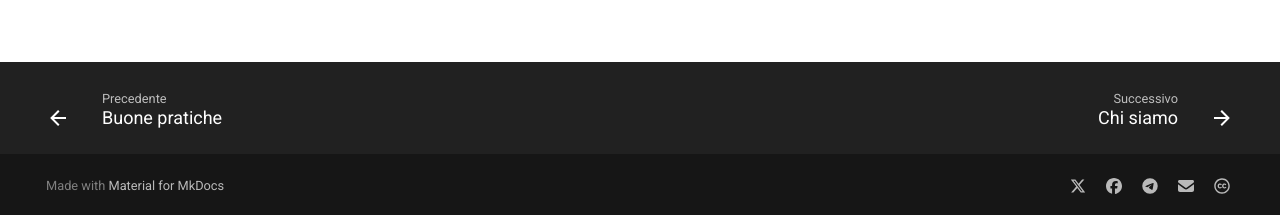
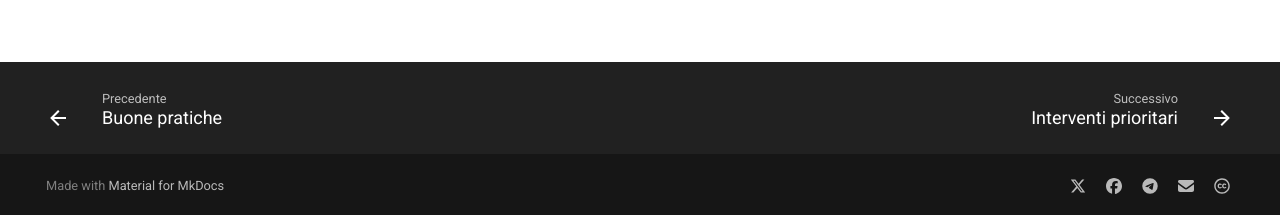
Before and after one commit to opendatasicilia/emergenza-idrica-sicilia, an MkDocs documentation site: the page built from docs/documenti-utili/index.md, in a window 1280 px wide. Shown: the part 682-897 px from the top of the page. Built offline with MkDocs 1.6.1 and Material for MkDocs 9.7.7, drawn with Linux system fonts in a browser that asks for light colours; comment, search, counter and statistics services are not loaded.

Commit message:
Update mkdocs.yml

```diff
--- a/mkdocs.yml
+++ b/mkdocs.yml
@@ -35,7 +35,7 @@
      - Dighe e prostetto dei volumi invasati: mappe/volumi/index.md
   - Buone pratiche: buone-pratiche/index.md
   - Documenti utili: documenti-utili/index.md
-  - Interventi prioritari: documenti-utili/interventi-2-relazione-cabinaregia-nazionale.md
+  - Interventi prioritari: documenti-utili/interventi-prioritari.md
   - Chi siamo: ods/index.md
 
 
```
